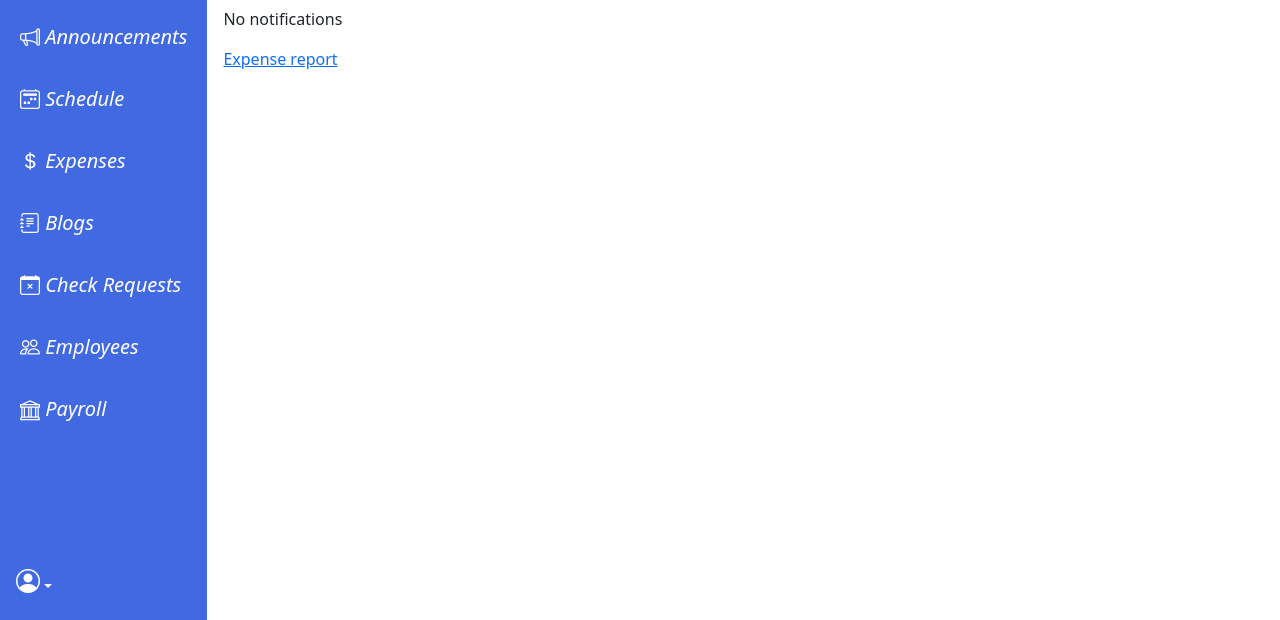
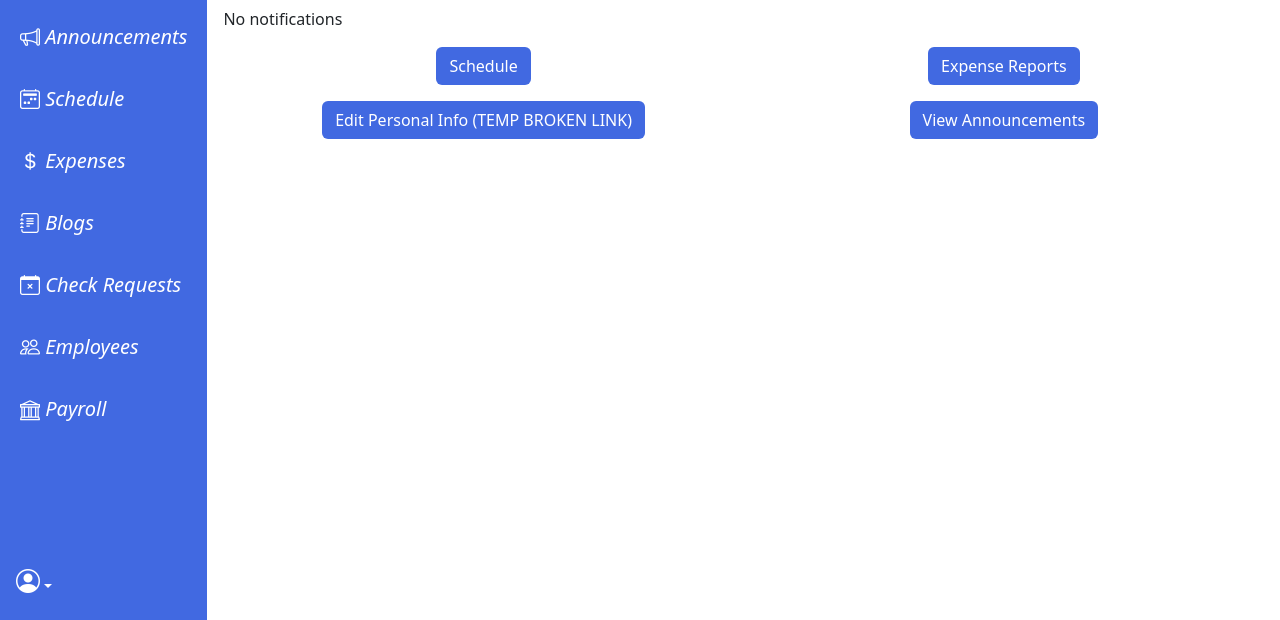
Before and after one commit to woodymorrice/crewflow, a Django app: template main/templates/main/index.html in a window 1280 px wide. Shown: the part 180-800 px from the top of the page. Run offline with Django 3.2, Linux system fonts and the light colour scheme; the template is opened without the code that fills it, so the values that code supplies are empty; some libraries are stand-ins or nearby versions.

Commit message:
Added some basic (temporary) buttons for the home page

```diff
--- a/main/templates/main/index.html
+++ b/main/templates/main/index.html
@@ -30,6 +30,40 @@ is a block named "content" -->
         <p>No notifications</p>
     {% endif %}
 
-</div>
-<a href="{% url 'main:expense_reports'%}">Expense report</a>
+    </div>
+
+    <div class="container text-center">
+        <div class="row">
+            <div class="col-md-6 mb-3">
+                <a href="{% url 'main:view_schedule' %}">
+                    <button type="button" class="btn bg-blue text-white btn-block">
+                        Schedule
+                    </button>
+                </a>
+            </div>
+            <div class="col-md-6 mb-3">
+                <a href="{% url 'main:expense_reports' %}">
+                    <button type="button" class="btn bg-blue text-white btn-block">
+                        Expense Reports
+                    </button>
+                </a>
+            </div>
+        </div>
+        <div class="row">
+            <div class="col-md-6 mb-3">
+                <a href="{% url 'main:index' %}">
+                    <button type="button" class="btn bg-blue text-white btn-block">
+                        Edit Personal Info (TEMP BROKEN LINK)
+                    </button>
+                </a>
+            </div>
+            <div class="col-md-6 mb-3">
+                <a href="{% url 'main:announcement' %}">
+                    <button type="button" class="btn bg-blue text-white btn-block">
+                        View Announcements
+                    </button>
+                </a>
+            </div>
+        </div>
+    </div>
 {% endblock content %}
```
